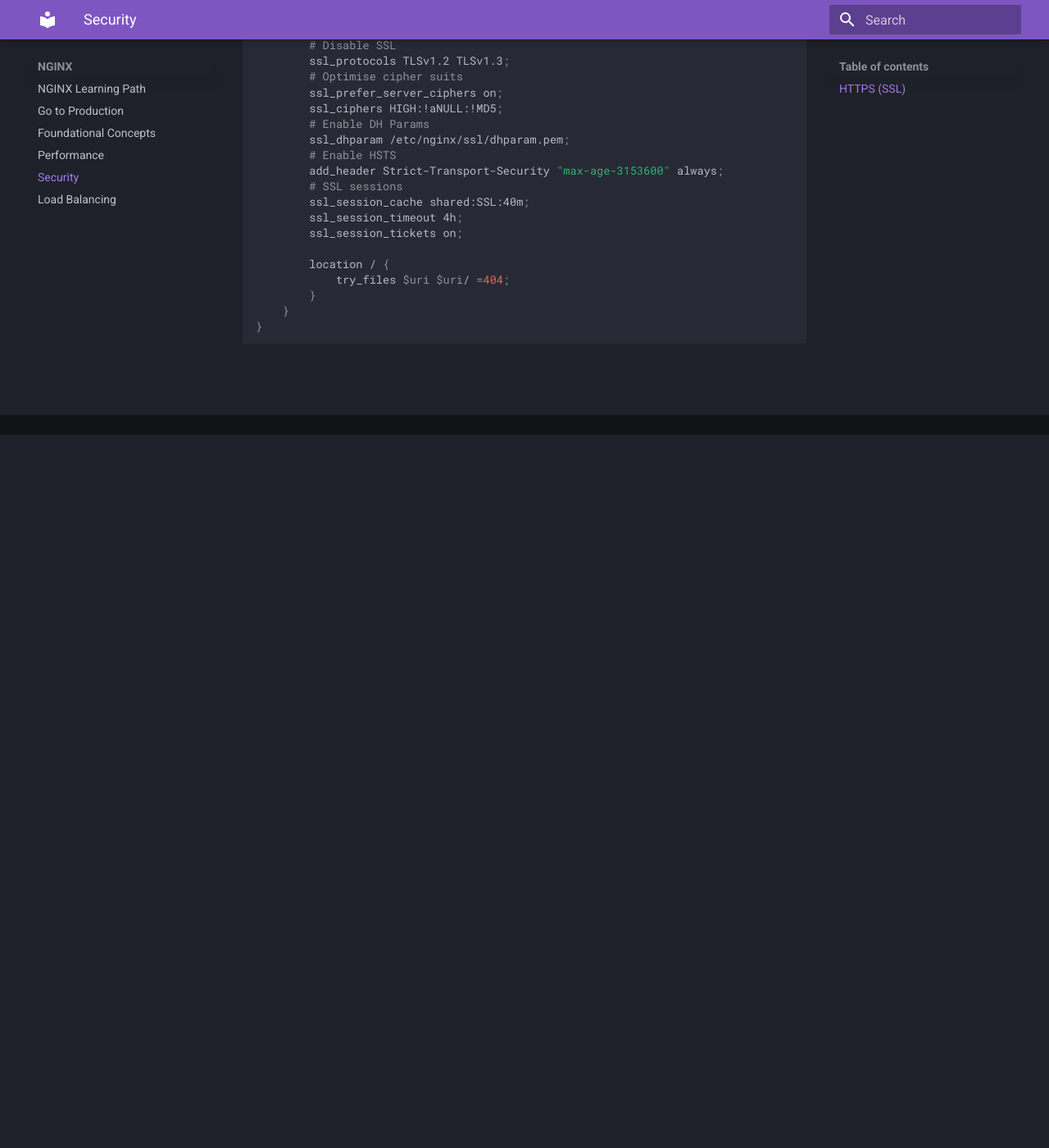
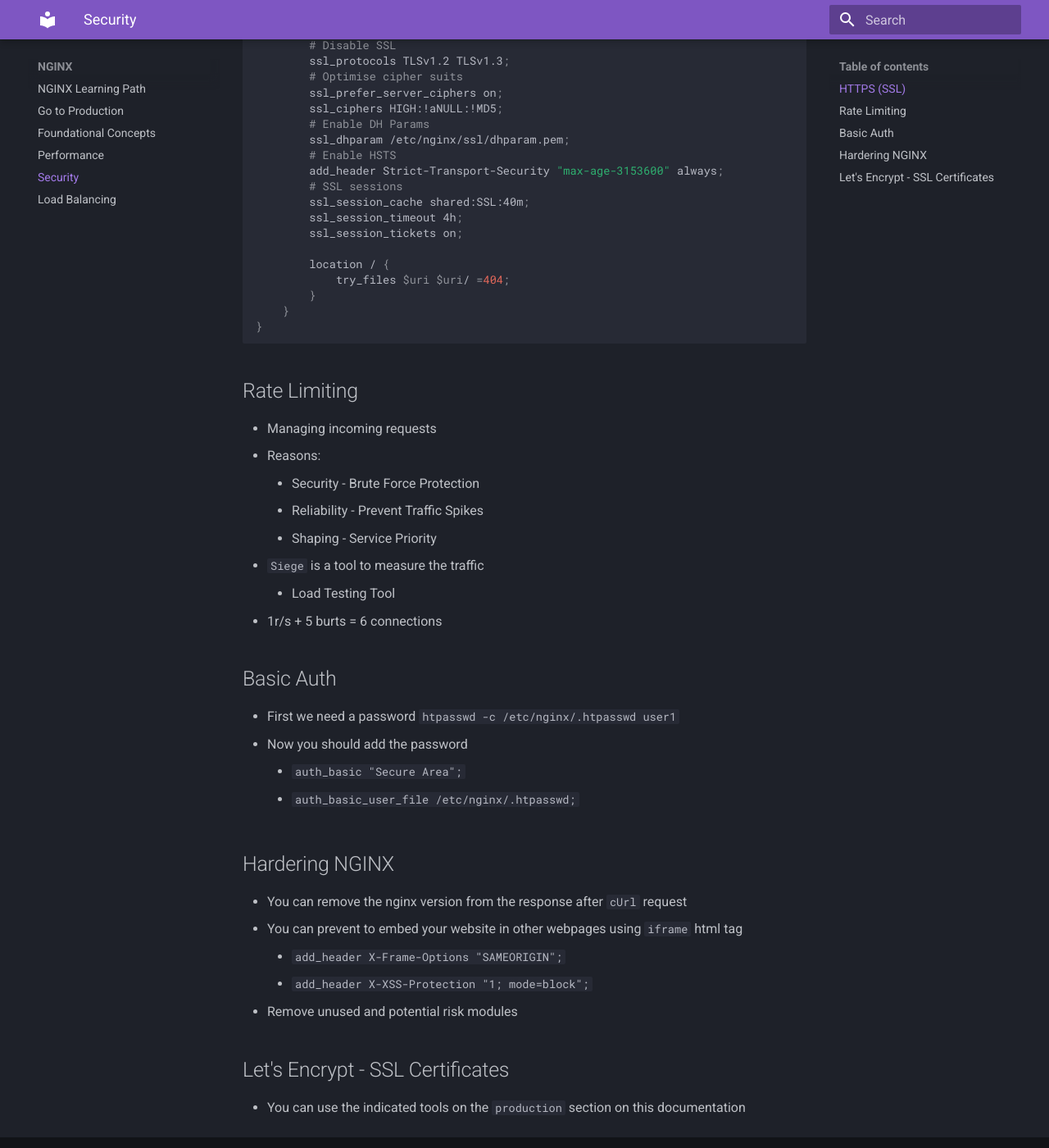
Before and after one commit to janobourian/nginx-learning-path, an MkDocs documentation site: the page built from docs/security.md, in a window 1280 px wide and 1400 px high, scrolled down 870 px. Shown: the whole window at 82% size. Built offline with MkDocs 1.6.1 and Material for MkDocs 9.7.7, drawn with Linux system fonts in a browser that asks for light colours.

Commit message:
add: security information

````diff
--- a/docs/security.md
+++ b/docs/security.md
@@ -50,3 +50,33 @@ http {
     }
 }
 ```
+
+## Rate Limiting
+
+* Managing incoming requests
+* Reasons:
+    * Security - Brute Force Protection
+    * Reliability - Prevent Traffic Spikes
+    * Shaping - Service Priority
+* `Siege` is a tool to measure the traffic
+    * Load Testing Tool
+* 1r/s + 5 burts = 6 connections
+
+## Basic Auth
+
+* First we need a password `htpasswd -c /etc/nginx/.htpasswd user1`
+* Now you should add the password
+    * `auth_basic "Secure Area";`
+    * `auth_basic_user_file /etc/nginx/.htpasswd;`
+
+## Hardering NGINX
+
+* You can remove the nginx version from the response after `cUrl` request
+* You can prevent to embed your website in other webpages using `iframe` html tag
+    * `add_header X-Frame-Options "SAMEORIGIN";`
+    * `add_header X-XSS-Protection "1; mode=block";`
+* Remove unused and potential risk modules
+
+## Let's Encrypt - SSL Certificates
+
+* You can use the indicated tools on the `production` section on this documentation
````
